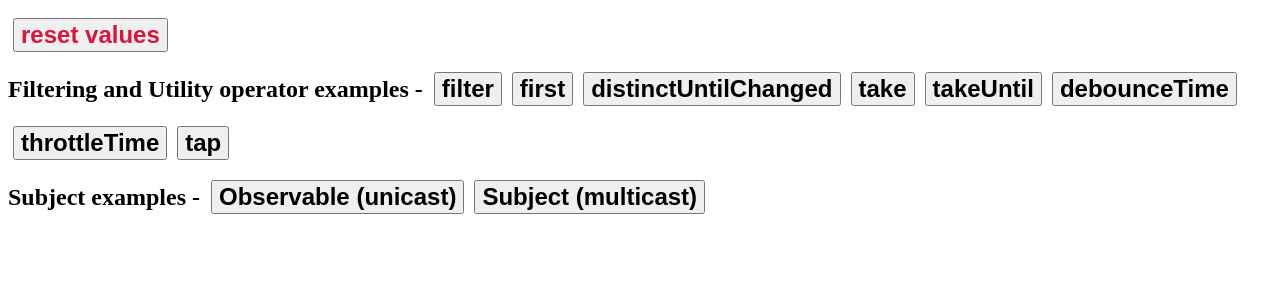
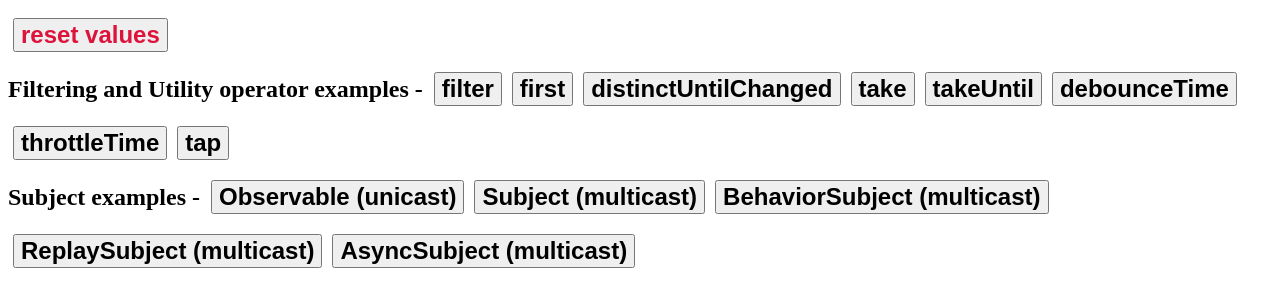
Before and after one commit to petercsonka/observables, an Angular app: page / in a window 1280 px wide. Shown: the top 306 px of the page. Built offline with nearby package versions, Linux system fonts and the light colour scheme.

Commit message:
more subject examples added

```diff
--- a/src/app/app.component.html
+++ b/src/app/app.component.html
@@ -11,11 +11,14 @@
 <button (click)="useDebounceTime()">debounceTime</button>
 <button (click)="useThrottleTime()">throttleTime</button>
 <button (click)="useTap()">tap</button>
+<br>
 
-<br>
 <span>Subject examples - </span>
 <button (click)="useObservable()">Observable (unicast)</button>
 <button (click)="useSubject()">Subject (multicast)</button>
+<button (click)="useBehaviorSubject()">BehaviorSubject (multicast)</button>
+<button (click)="useReplaySubject()">ReplaySubject (multicast)</button>
+<button (click)="useAsyncSubject()">AsyncSubject (multicast)</button>
 <br>
 
 <div [hidden]="hideDataStream">
--- a/src/app/app.component.ts
+++ b/src/app/app.component.ts
@@ -1,5 +1,5 @@
 import { Component } from '@angular/core';
-import { ConnectableObservable, from, fromEvent, interval, Observable, Subject, Subscription } from 'rxjs';
+import { AsyncSubject, BehaviorSubject, ConnectableObservable, from, fromEvent, interval, Observable, ReplaySubject, Subject, Subscription } from 'rxjs';
 import { filter, first, take, tap, takeUntil, debounceTime, throttleTime, distinctUntilChanged, multicast, refCount } from 'rxjs/operators';
 
 @Component({
@@ -32,6 +32,9 @@ export class AppComponent {
 
   private readonly observableDescription = '(using Observable - unicast execution):';
   private readonly subjectDescription = '(using Subject - multicast execution):';
+  private readonly behaviorSubjectDescription = '(using BehaviorSubject):';
+  private readonly replaySubjectDescription = '(using ReplaySubject - buffers the last 3 values for new subscribers):';
+  private readonly asyncSubjectDescription = '(using AsyncSubject - emits only the last value to its observers, and only when the execution completes):';
 
 
   //Filtering operators
@@ -111,13 +114,13 @@ export class AppComponent {
     this.description = description;
   }
 
-  private setElementVisibility(hideDataStream: boolean, hideDescription: boolean, hideClickCounts: boolean) {
+  private setElementVisibility(hideDataStream: boolean, hideDescription: boolean, hideClickCounts: boolean): void {
     this.hideDataStream = hideDataStream;
     this.hideDescription = hideDescription;
     this.hideClickCounts = hideClickCounts;
   }
 
-  public useObservable() {
+  public useObservable(): void {
     this.reset();
     this.setDescription(this.observableDescription);
     this.setElementVisibility(true, false, true);
@@ -147,7 +150,7 @@ export class AppComponent {
     }, 3100);
   }
 
-  public useSubject() {
+  public useSubject(): void {
     this.reset();
     this.setDescription(this.subjectDescription);
     this.setElementVisibility(true, false, true);
@@ -185,7 +188,11 @@ export class AppComponent {
     }, 3100);
   }
 
-  public useSubjectWithRefCount() {
+  public useSubjectWithRefCount(): void {
+    this.reset();
+    this.setDescription(this.subjectDescription);
+    this.setElementVisibility(true, false, true);
+
     let subscription1: Subscription;
     let subscription2: Subscription;
 
@@ -213,6 +220,75 @@ export class AppComponent {
     }, 3000);
   }
 
+  public useBehaviorSubject(): void {
+    this.reset();
+    this.setDescription(this.behaviorSubjectDescription);
+    this.setElementVisibility(true, false, true);
+
+    const subject = new BehaviorSubject(0); // 0 is the initial value
+
+    subject.subscribe({
+      next: (v) => this.emittedValues.push(`observerA: ${v}`)
+    });
+
+    subject.next(1);
+    subject.next(2);
+
+    subject.subscribe({
+      next: (v) => this.emittedValues.push(`observerB: ${v}`)
+    });
+
+    subject.next(3);
+    this.emittedValues.push(`current value of the BehaviorSubject: ${subject.value}`)
+  }
+
+  public useReplaySubject(): void {
+    this.reset();
+    this.setDescription(this.replaySubjectDescription);
+    this.setElementVisibility(true, false, true);
+
+    const subject = new ReplaySubject(3); // buffer 3 values for new subscribers
+
+    subject.subscribe({
+      next: (v) => this.emittedValues.push(`observerA: ${v}`)
+    });
+
+    subject.next(1);
+    subject.next(2);
+    subject.next(3);
+    subject.next(4);
+
+    subject.subscribe({
+      next: (v) => this.emittedValues.push(`observerB: ${v}`)
+    });
+
+    subject.next(5);
+  }
+
+  public useAsyncSubject(): void {
+    this.reset();
+    this.setDescription(this.asyncSubjectDescription);
+    this.setElementVisibility(true, false, true);
+
+    const subject = new AsyncSubject();
+
+    subject.subscribe({
+      next: (v) => this.emittedValues.push(`observerA: ${v}`)
+    });
+
+    subject.next(1);
+    subject.next(2);
+    subject.next(3);
+    subject.next(4);
+
+    subject.subscribe({
+      next: (v) => this.emittedValues.push(`observerB: ${v}`)
+    });
+
+    subject.next(5);
+    subject.complete();
+  }
+
   private createIntervalObservable(interval: number, emittedValue: number): Observable<number> {
     return new Observable<number>(observer => {
       setInterval(() => {
```
